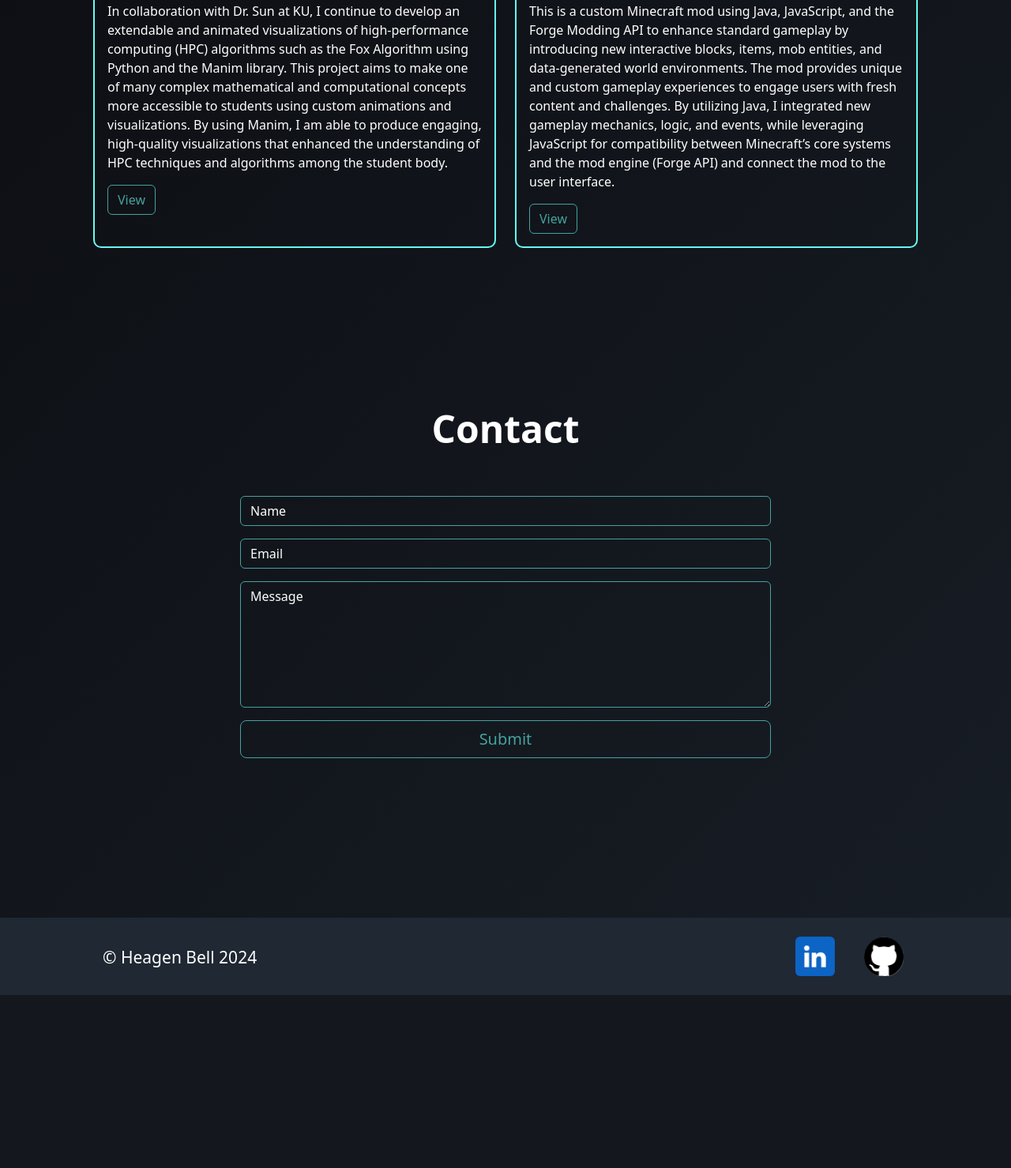
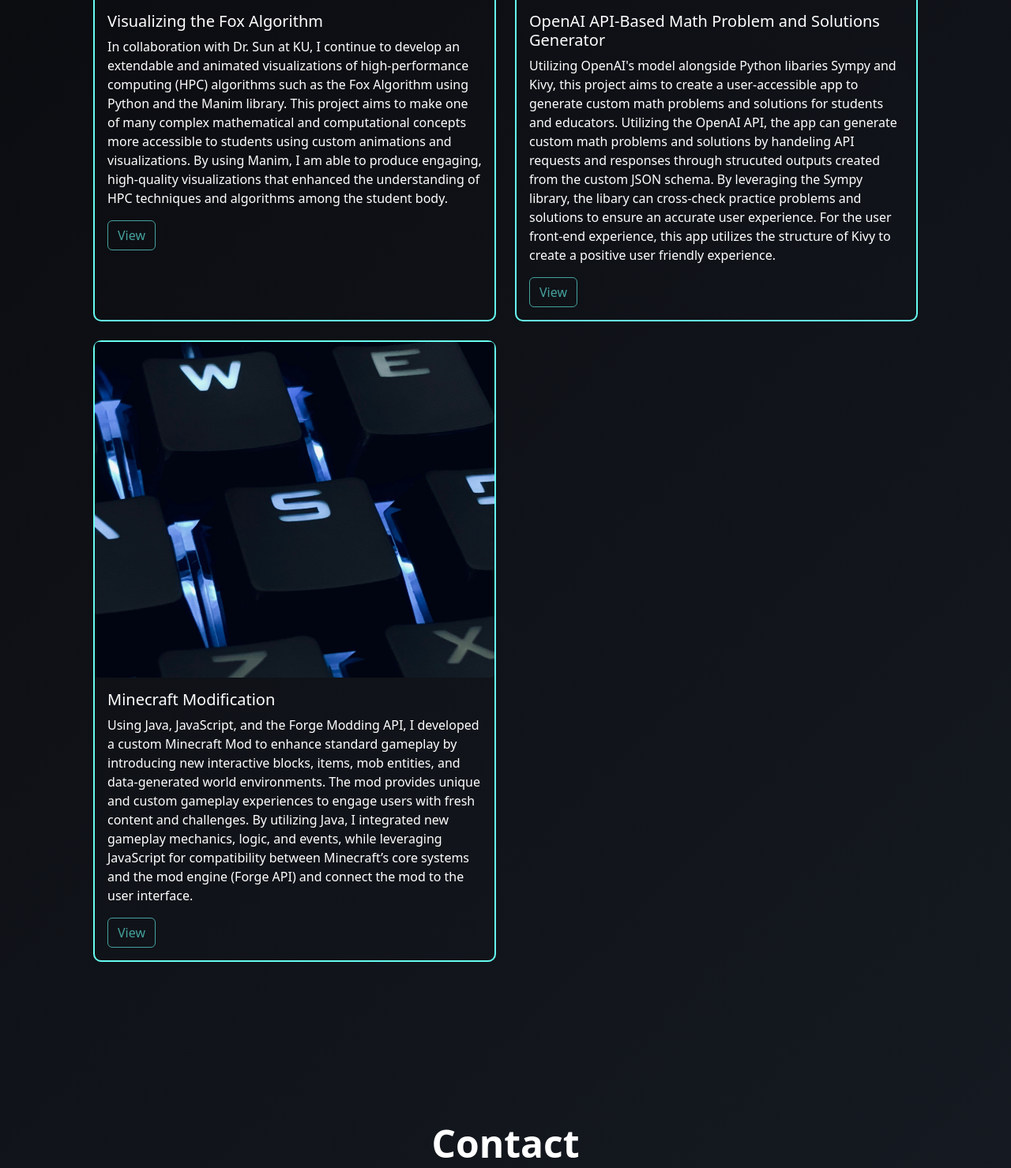
Before and after one commit to heagenb03/heagenbell.org, a Flask app: page / in a window 1280 px wide. Shown: the part 2340-3819 px from the top of the page at 79% size. Before the commit the page ends 3600 px from the top, so only its background shows below. Run offline with Flask 2, Linux system fonts and the light colour scheme.

Commit message:
modified:   static/assets/fox-algorithm.jpg 	modified:   static/assets/minecraft-modification.jpg 	new file:   static/assets/openai_api_math.jpg 	modified:   static/assets/resume.pdf 	modified:   templates/index.html

```diff
--- a/templates/index.html
+++ b/templates/index.html
@@ -56,7 +56,7 @@
                 <header class="py-5">
                     <div class="container px-5 pb-5">
                         <div class="row m-0 gx-5 align-items-center">
-                            <div class="col-xxl-5">
+                            <div class="col-xxl-6">
                                 <!--Header Text-->
                                 <div class="text center text-xxl-start">
                                     <div class="welcome badge mb-4">
@@ -71,12 +71,12 @@
                                     </h1>
                                     <h1 class="display-3 fw-bolder mb-5">
                                         <span class="text-gradient d-inline">
-                                            I'm an aspiring
+                                            I'm Majoring in
                                         </span>
                                     </h1>
                                     <h1 class="display-3 fw-bolder mb-5">
                                         <span class="text-gradient-1 d-inline">
-                                            Software Engineer.
+                                            Computer Science
                                         </span>
                                     </h1>
                                 </div>
@@ -158,7 +158,7 @@
                 <div class="row row-cols-1 row-cols-md-2 g-4">
                     <div class="col">
                         <div class="card h-100">
-                            <img src="/static/assets/fox-algorithm.jpg" alt="Project" class="card-img" loading="lazy">
+                            <img src="/static/assets/fox-algorithm.jpg" width="425" height="425" alt="Computer motherboard" class="card-img" loading="eager">
                             <div class="card-body">
                                 <h5 class="card-title">Visualizing the Fox Algorithm</h5>
                                 <p class="card-text">In collaboration with Dr. Sun at KU, I continue to develop an extendable and animated visualizations of high-performance computing (HPC)
@@ -171,10 +171,24 @@
                     </div>
                     <div class="col">
                         <div class="card h-100">
-                            <img src="/static/assets/minecraft-modification.jpg" alt="Project" class="card-img" loading="lazy">
+                            <img src="/static/assets/openai_api_math.jpg" width="425" height="425" alt="Math questions" class="card-img" loading="eager">
+                            <div class="card-body">
+                                <h5 class="card-title">OpenAI API-Based Math Problem and Solutions Generator</h5>
+                                <p class="card-text">Utilizing OpenAI's model alongside Python libaries Sympy and Kivy, this project aims to create a user-accessible app to generate custom
+                                    math problems and solutions for students and educators. Utilizing the OpenAI API, the app can generate custom math problems and solutions by handeling API requests and responses through
+                                    strucuted outputs created from the custom JSON schema. By leveraging the Sympy library, the libary can cross-check practice problems and solutions to ensure an accurate user experience.
+                                    For the user front-end experience, this app utilizes the structure of Kivy to create a positive user friendly experience.</p>
+                                </p>
+                                <a href="https://github.com/heagenb03/AI-Math-Problem-Creator" target="_blank" class="btn btn-primary">View</a>
+                            </div>
+                        </div>
+                    </div>
+                    <div class="col">
+                        <div class="card h-100">
+                            <img src="/static/assets/minecraft-modification.jpg" width="425" height="425" alt="WASD keys on keyboard" class="card-img" loading="eager">
                             <div class="card-body">
                                 <h5 class="card-title">Minecraft Modification</h5>
-                                <p class="card-text">This is a custom Minecraft mod using Java, JavaScript, and the Forge Modding API to enhance standard gameplay
+                                <p class="card-text">Using Java, JavaScript, and the Forge Modding API, I developed a custom Minecraft Mod to enhance standard gameplay
                                     by introducing new interactive blocks, items, mob entities, and data-generated world environments.
                                     The mod provides unique and custom gameplay experiences to engage users with fresh content and challenges.
                                     By utilizing Java, I integrated new gameplay mechanics, logic, and events, while leveraging JavaScript for compatibility between
@@ -182,7 +196,7 @@
                                 <a href="https://github.com/heagenb03/JncoMod-1.20.X" target="_blank" class="btn btn-primary">View</a>
                             </div>
                         </div>
-                    </div
+                    </div>
                 </div>
             </div>
         </section>
```
Also changed, not shown: static/assets/minecraft-modification.jpg, static/assets/openai_api_math.jpg (added), 1 other file.
